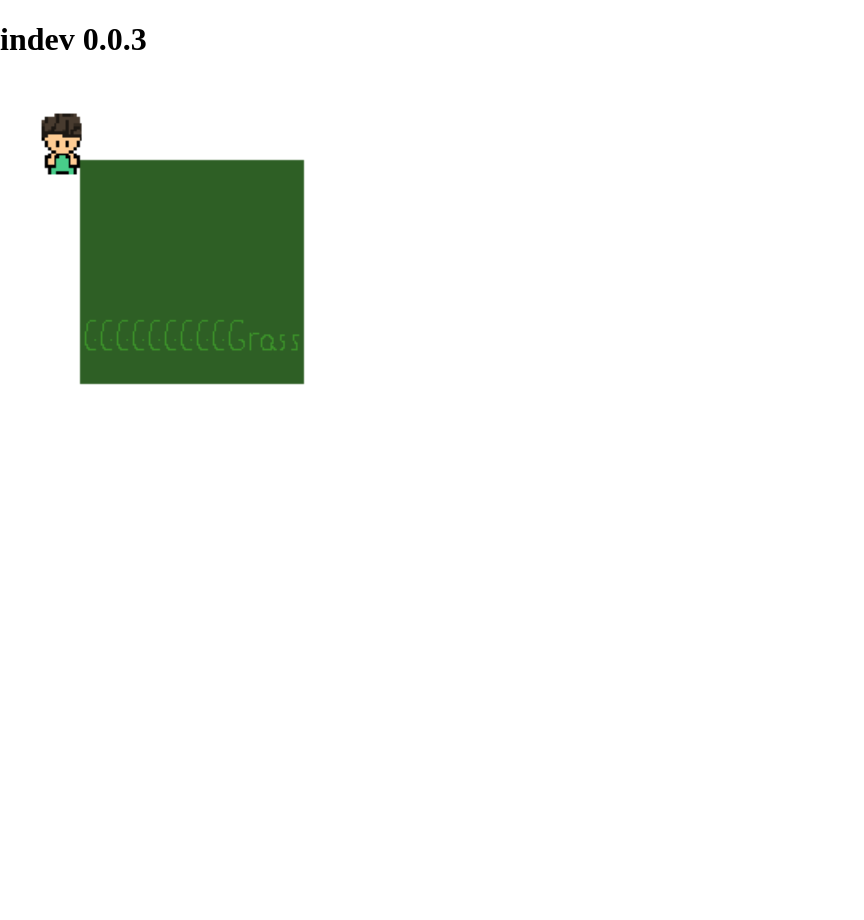
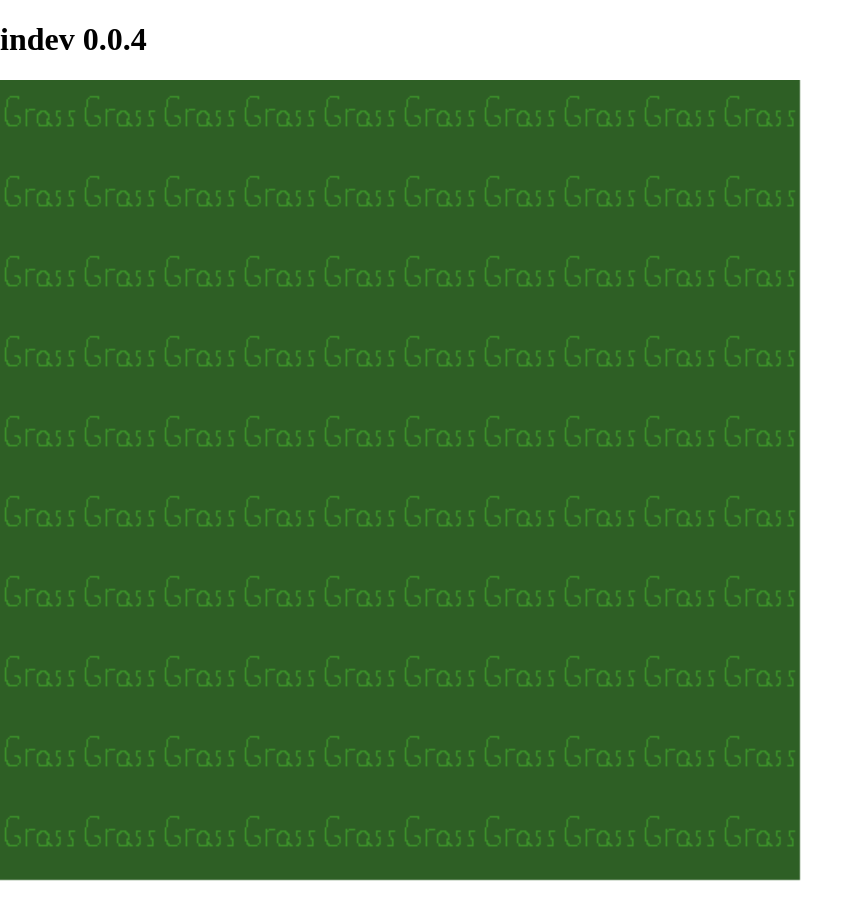
Before and after one commit to Kandles11/animalCrossingClone, a plain HTML site: page index.html in a window 1280 px wide. Shown: the top 920 px of the page, without its empty margins (0-864 px from the left). Drawn offline with Linux system fonts and the light colour scheme.

Commit message:
fixed grid system

```diff
--- a/index.html
+++ b/index.html
@@ -2,11 +2,11 @@
 <html>
   <head>
     <meta charset="UTF-8">
-    <title>indev 0.0.3</title>
+    <title>indev 0.0.4</title>
   <link rel="stylesheet" href="stylesheet.css" type="text/css">
   </head>
   <body>
-    <h1>indev 0.0.3</h1>
+    <h1>indev 0.0.4</h1>
     <canvas id="mainCanvas"></canvas>
   </body>
   <script src="js/index.js"></script>
--- a/js/index.js
+++ b/js/index.js
@@ -25,10 +25,11 @@ characterImg.onload = function() {
 var grassImage = new Image();
 grassImage.onload = function() {
   for (let i=0; i<map.length; i++) {
-    console.log("test")
+    console.log("i ="+ i)
     for (let j=0; j<map[i].length; j++) {
+      console.log("j ="+j)
       if (map[i][j] == 1) {
-        context.drawImage(grassImage,j*10 + 50,i*10 + 50);
+        context.drawImage(grassImage,i * 50,j * 50);
     }
     }
   }
```
